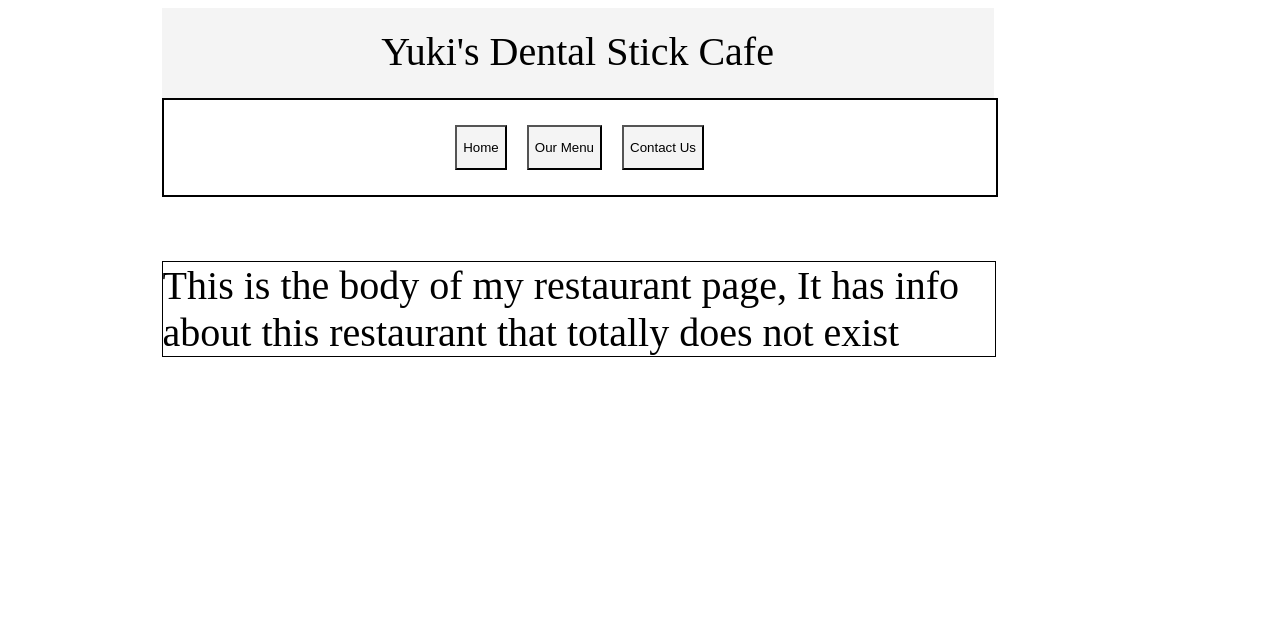
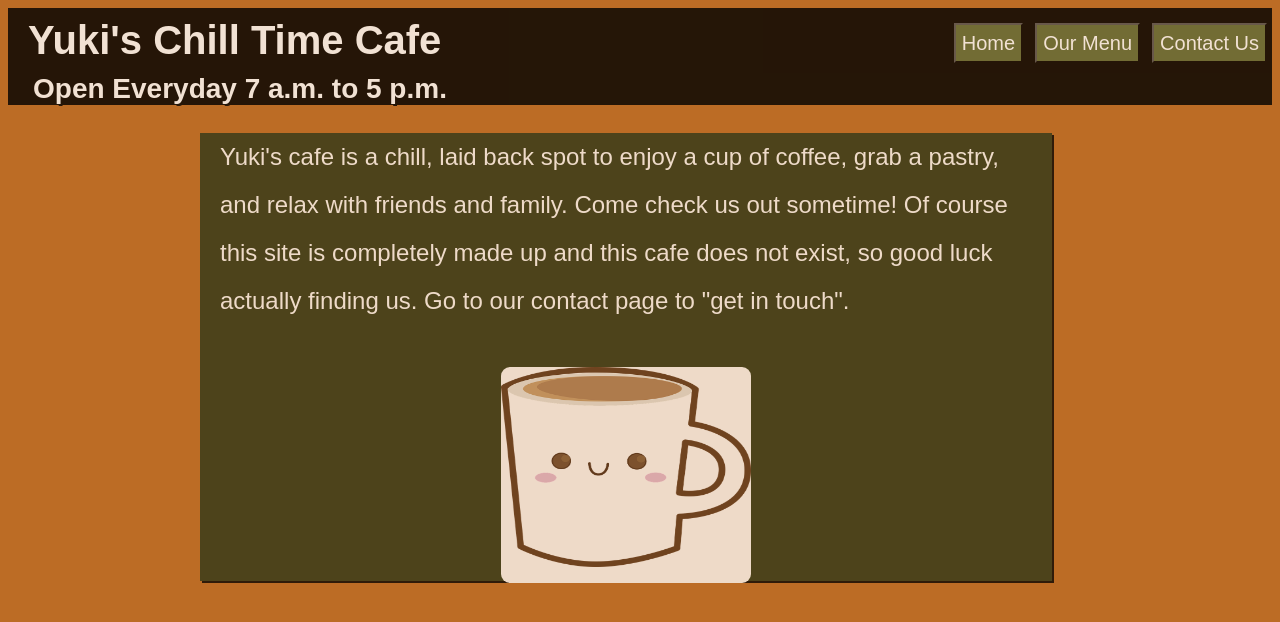
Before and after one commit to tmullin6/Restaurant, a website built with webpack: page dist/index.html in a window 1280 px wide. Built offline with nearby package versions, Linux system fonts and the light colour scheme.

Commit message:
Styled front page

```diff
--- a/package.json
+++ b/package.json
@@ -19,6 +19,7 @@
   },
   "homepage": "https://github.com/tmullin6/Restaurant#readme",
   "devDependencies": {
+    "file-loader": "^6.2.0",
     "html-webpack-plugin": "^5.3.2",
     "less": "^4.1.1",
     "less-loader": "^10.0.1",
--- a/src/index.js
+++ b/src/index.js
@@ -1,16 +1,30 @@
 import renderContact from './contact.js';
 import renderMenu from './menu.js';
 import './style.less';
+import HappyCoffee from './HappyCoffee.png';
 
+const title = document.createElement('div');
 const logo = document.createElement('div');
-const nav = document.createElement('div');
+const navbar = document.createElement("div");
 const homeBtn = document.createElement('button');
 const menuBtn = document.createElement ('button');
 const contactBtn = document.createElement('button');
+const hours = document.createElement('div');
+const hoursText = document.createElement('p');
 const content = document.createElement('div');
+
+
+
 
 renderTitle();
 renderPage();
+
+
+logo.addEventListener('click', ()=>{
+    clearPageContent();
+    renderPage();
+
+});
 
 homeBtn.addEventListener('click', ()=>{
    clearPageContent();
@@ -33,11 +47,13 @@ contactBtn.addEventListener('click', ()=>{
 function renderTitle() {
 
 
-nav.classList.add("nav-bar");
-
-logo.textContent = "Yuki's Dental Stick Cafe";
-logo.classList.add('logo');
-
+title.classList.add("title");
+logo.classList.add("logo");
+navbar.classList.add("nav-bar");
+hours.classList.add('hours');
+hoursText.classList.add('hours-text');
+logo.textContent = "Yuki's Chill Time Cafe";
+hoursText.textContent= "Open Everyday 7 a.m. to 5 p.m.";
 homeBtn.textContent = "Home";
 menuBtn.textContent = "Our Menu";
 contactBtn.textContent = "Contact Us";
@@ -46,20 +62,35 @@ homeBtn.classList.add("nav-btns");
 menuBtn.classList.add("nav-btns");
 contactBtn.classList.add("nav-btns");
 
-document.body.appendChild(logo);
-document.body.appendChild(nav);
+document.body.appendChild(title);
+title.appendChild(logo);
+title.appendChild(navbar);
 
-nav.appendChild(homeBtn);
-nav.appendChild(menuBtn);
-nav.appendChild(contactBtn);
+navbar.appendChild(homeBtn);
+navbar.appendChild(menuBtn);
+navbar.appendChild(contactBtn);
+
+document.body.appendChild(hours);
+hours.appendChild(hoursText);
+
 
 };
 
 function renderPage (){
+    const text = document.createElement('p');
+    text.textContent= "Yuki's cafe is a chill, laid back spot to enjoy a cup of coffee, grab a pastry, and relax with friends and family. Come check us out sometime! Of course this site is completely made up and this cafe does not exist, so good luck actually finding us. Go to our contact page to \"get in touch\".";
+    content.classList.add("content");
+    text.classList.add("page-text");
 
-    content.textContent= "This is the body of my restaurant page, It has info about this restaurant that totally does not exist";
-    content.classList.add("content");
+    const icon = new Image();
+    const iconDiv = document.createElement("div");
+    iconDiv.classList.add("coffee-img");
+    icon.src=HappyCoffee;
+    icon.classList.add("coffee-icon");
     document.body.appendChild(content);
+    content.appendChild(text);
+    content.appendChild(iconDiv);
+    iconDiv.appendChild(icon);
 };
 
 function clearPageContent() {
--- a/src/menu.js
+++ b/src/menu.js
@@ -3,6 +3,7 @@ function renderMenu() {
     const menu = document.createElement('div');
     const menuList = document.createElement('ul');
     let menuItems = new Array(5);
+    let menuPrices = new Array(5);
 
    for (let i =0; i<menuItems.length; i++){
         menuItems[i]= document.createElement('li');
@@ -11,13 +12,26 @@ function renderMenu() {
         menuList.appendChild(menuItems[i]);
     };
 
+
+   for (let i =0; i<menuPrices.length; i++){
+    menuPrice[i]= document.createElement('li');
+    menuPrices[i].classList.add('menu-item');
+    menuList.appendChild(menuPrices[i]);
+};
+
     menuList.classList.add('menu');
 
-    menuItems[0].textContent = 'Hamburger';
-    menuItems[1].textContent = 'Cheeseburger';
-    menuItems[2].textContent = 'Chicken Sandwich';
-    menuItems[3].textContent = 'Hot Dog';
-    menuItems[4].textContent = 'French Fries';
+    menuItems[0].textContent = 'Drip Coffee................................... $2.50';
+    menuItems[1].textContent = 'Mocha.............................................. $2.50';
+    menuItems[2].textContent = 'Latte.............................................. $2.50';
+    menuItems[3].textContent = 'Iced Coffee................................... $2.50';
+    menuItems[4].textContent = 'Assorted Pastries............................. $2.50';
+
+    menuPrices[0].textContent= '$2.50';
+    menuPrices[1].textContent= '$2.50';
+    menuPrices[2].textContent= '$2.50';
+    menuPrices[3].textContent= '$2.50';
+    menuPrices[4].textContent= '$2.50';
 
     menu.appendChild(menuList);
 
--- a/src/style.less
+++ b/src/style.less
@@ -1,37 +1,66 @@
 @width: 65vw;
-@background: #f4f4f4;
+@fontColor: white;
 @fontSize: 40px;
 @fontFamily: 'Arial';
+@titleBackground: black;
+
+body {
+    background-color: #BC6C25;
+}
+
+
+.title-area {
+    width: 100%;
+    opacity: 0.80;
+    background-color:@titleBackground;
+    font-family: @fontFamily;
+    color: @fontColor;
+}
+
+.title {
+    display: flex;
+    justify-content: space-between;
+    .title-area();
+    margin-bottom: 0;
+    font-size: @fontSize;
+    padding: 10px 0px 10px 0px;
+
+}
 
 .logo {
-    height: 70px;
-    width: @width;
+    display: flex;
+    width: 50vw;
+    color: @fontColor;
+    font-weight: 800;
+    text-shadow: 2px 2px black;
     font-size: 40px;
+    margin-left: 20px;
     text-align: center;
-    padding-top: 20px;
-    background-color: @background;
-    margin-left: 12vw;
+
+    &:hover {
+        cursor: pointer;
+    }
 }
 
 .nav-bar {
     display: flex;
-    width: @width;
-    justify-content: center;
-    border: 2px solid black;
-    margin-bottom: 5vw;
-    margin-left: 12vw;
+    width: 100%;
+    justify-content: flex-end;
+    align-items: flex-end;
 
     .nav-btns {
         display: block;
         cursor: pointer;
-        height: 45px;
+        font-size: 20px;
+        color: white;
+        height: 40px;
         width: auto;
-        background-color: @background;
-        margin: 25px 10px 25px 10px;
+        margin: 0px 5px 0px 7px;
+        background-color:#606C38;
 
         &:hover {
-            background-color: darken(@background,20%);
-            height: 50px;
+
+            background-color: darken(#606C38,15%);
             color: white;
 
         }
@@ -39,18 +68,66 @@
     }
 }
 
+.hours {
+
+    .title-area();
+
+    height: fit-content;
+
+
+    color: white;
+    margin-top: 0;
+    margin-bottom: 20px;
+
+    font-size: 28px;
+    color: @fontColor;
+    font-weight: 800;
+    text-shadow: 2px 2px black;
+
+}
+
+.hours-text {
+    margin-top: 0;
+    padding-left: 25px;
+}
 
 
 .content {
-    height: 100%;
+    height: 35vw;
     width: @width;
-    margin-left: 12vw;
-    border: 1px solid black;
-    font-size: @fontSize;
+    opacity: 0.75;
+    background-color: #283618;
+    color: @fontColor;
+    font-family: @fontFamily;
+    padding: 0px 10px 0px 10px;
+    line-height: 2;
+    margin-left: 15vw;
+    box-shadow: 2px 2px black;
+    font-size: 24px;
 }
+
+.page-text {
+    font-family: @fontFamily;
+    padding: 0px 10px 0px 10px;
+    font-size: 24px;
+
+}
+.coffee-img {
+background-color:lighten(#fefae0,20%);
+width: fit-content;
+margin-left: 35%;
+margin-top: 5%;
+border-radius: 9px;
+    .coffee-icon {
+    height: 200px;
+    width: 250px;
+    margin-left: auto;
+    margin-right: auto;
+    }
+}
+
 .menu {
     list-style: none;
-    background-color: @background;
     .menu-item {
         font-size: @fontSize;
         font-family: @fontFamily;
--- a/webpack.config.js
+++ b/webpack.config.js
@@ -31,6 +31,12 @@ module.exports = {
             test: /\.less$/i,
             use: ['style-loader', 'css-loader','less-loader',],
           },
+          {
+            test: /\.png$/i,
+            type: 'asset/resource',
+          },
         ],
+
+
       },
 };
```
Also changed, not shown: dist/79fb98df2e5132ee89d780bfa826fb08.png (added), dist/index.bundle.js, dist/menu.bundle.js, src/HappyCoffee.png (added), 1 other file.
